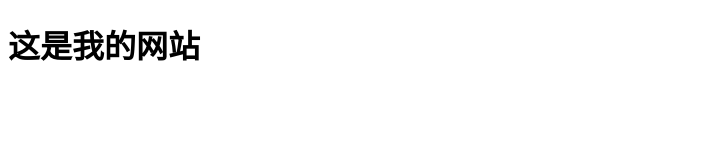
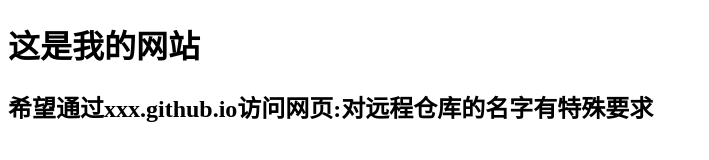
Before and after one commit to weap9on/maxwellsrock.github.io, a plain HTML site: page index.html in a window 1280 px wide. Shown: the whole page, without its empty margins (0-709 px from the left). Drawn offline with Linux system fonts and the light colour scheme.

Commit message:
网页部署

```diff
--- a/index.html
+++ b/index.html
@@ -7,5 +7,6 @@
 </head>
 <body>
     <h1>这是我的网站</h1>
+    <h2>希望通过xxx.github.io访问网页:对远程仓库的名字有特殊要求</h2>
 </body>
 </html>
```
